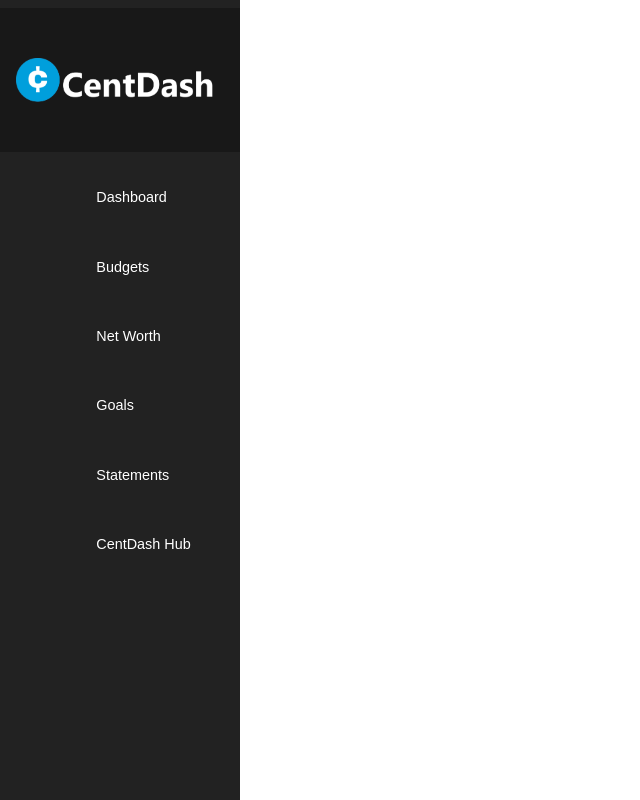
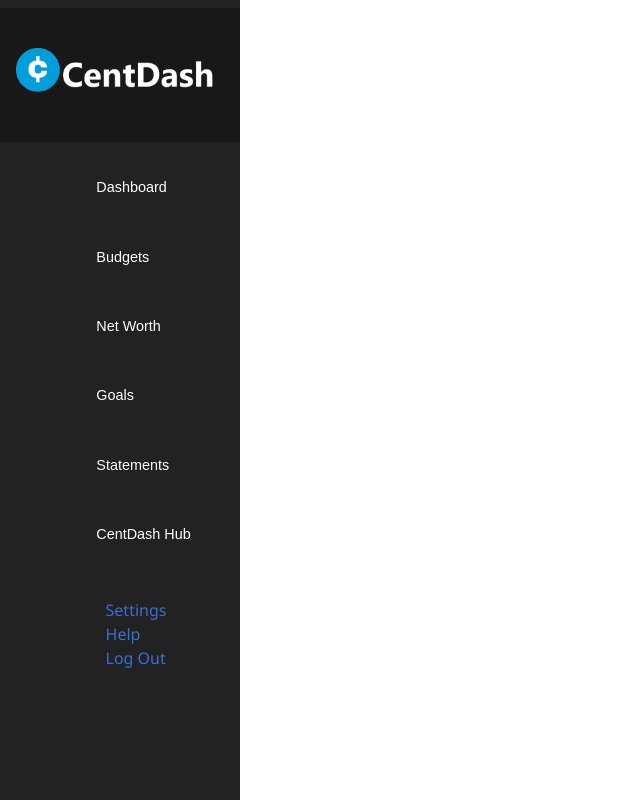
Before and after one commit to Warrenn205/CentDash, a Flask app: page /page in a window 1280 px wide. Shown: the whole page, without its empty margins (0-640 px from the left). Run offline with Flask 3, Linux system fonts and the light colour scheme; some libraries are stand-ins or nearby versions.

Commit message:
Updated Sidebar Navigation

```diff
--- a/static/centdash.css
+++ b/static/centdash.css
@@ -10,7 +10,7 @@
 }
 
 .whitelogo {
-    margin-top: 20px;
+    margin-top: 10px;
     height: auto;
     top: 50%;
     left: 50%;
@@ -61,3 +61,22 @@ a.centdash-link:hover {
     background-color: rgba(0, 0, 0, 0.291);
     border-right: 3px solid rgba(37, 190, 251, 0.813);
 }
+
+.bottom-links {
+    display: block;
+    flex-direction: column;
+    align-items: flex-start;
+    margin-top: 0px;
+}
+
+.bottom-link {
+    color: #3e7ceed9;
+    text-decoration: none;
+    font-family:'Segoe UI', Tahoma, Geneva, Verdana, sans-serif;
+    font-size: 100%;
+    margin-top: 20px;
+}
+
+a.bottom-link:hover {
+    color: rgba(22, 89, 177, 0.938);
+}
--- a/templates/centdashpage.html
+++ b/templates/centdashpage.html
@@ -54,6 +54,25 @@
             </li>
         </ul>
         </div>
+        <br>
+        <div class="bottom-links">
+            <ul class="options">
+                <li class="Settings">
+                    <a href="#" class="bottom-link">
+                    <span>Settings</span>
+                    </a>
+                </li>
+                <li class="Help">
+                    <a href="#" class="bottom-link">
+                    <span>Help</span>
+                    </a>
+                </li>
+                <li class="Log Out">
+                    <a href="#" class="bottom-link">
+                    <span>Log Out</span>
+                    </a>
+                </li>
+        </div>
         <script src="https://cdn.jsdelivr.net/npm/bootstrap@5.3.3/dist/js/bootstrap.bundle.min.js"
         integrity="sha384-YvpcrYf0tY3lHB60NNkmXc5s9fDVZLESaAA55NDzOxhy9GkcIdslK1eN7N6jIeHz"
         crossorigin="anonymous"></script>
```
